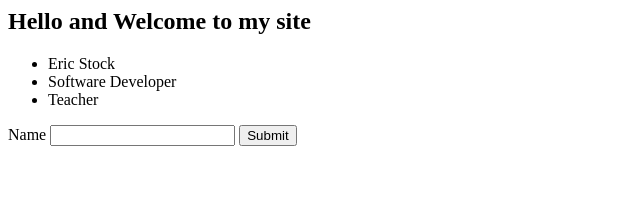
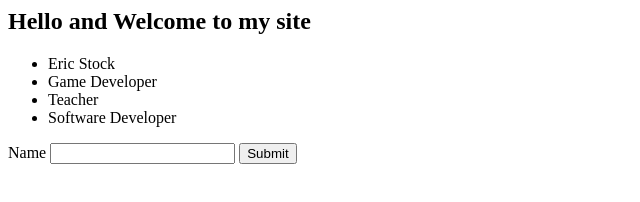
Before and after one commit to UnusualFrog/TestWebsite, a plain HTML site: page index.html in a window 1280 px wide. Shown: the whole page, without its empty margins (0-640 px from the left). Drawn offline with Linux system fonts and the light colour scheme.

Commit message:
Updated text in index.html

```diff
--- a/index.html
+++ b/index.html
@@ -8,8 +8,9 @@
     <h2>Hello and Welcome to my site</h2>
     <ul>
         <li>Eric Stock</li>
+        <li>Game Developer</li>
+        <li>Teacher</li>
         <li>Software Developer</li>
-        <li>Teacher</li>
     </ul>
 
     <form action="./welcome.html">
```
